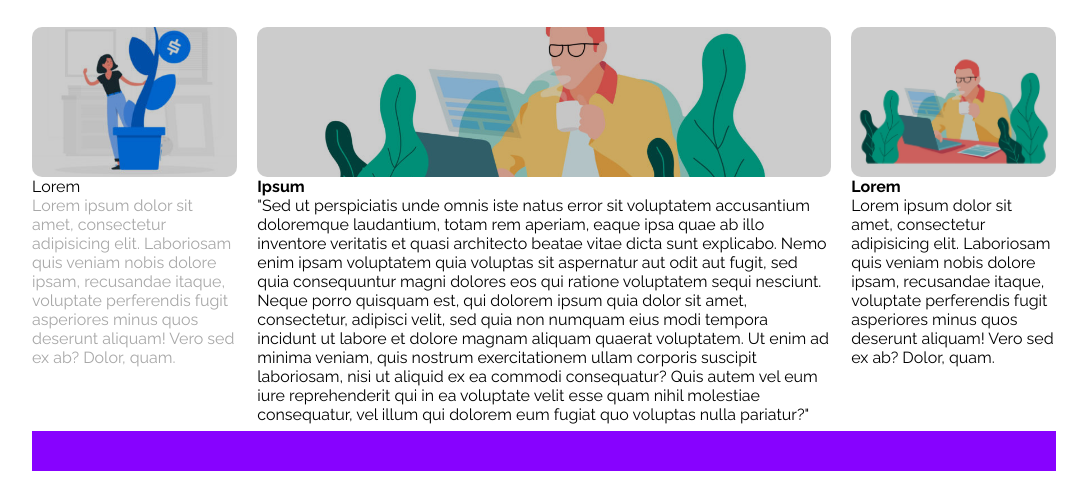
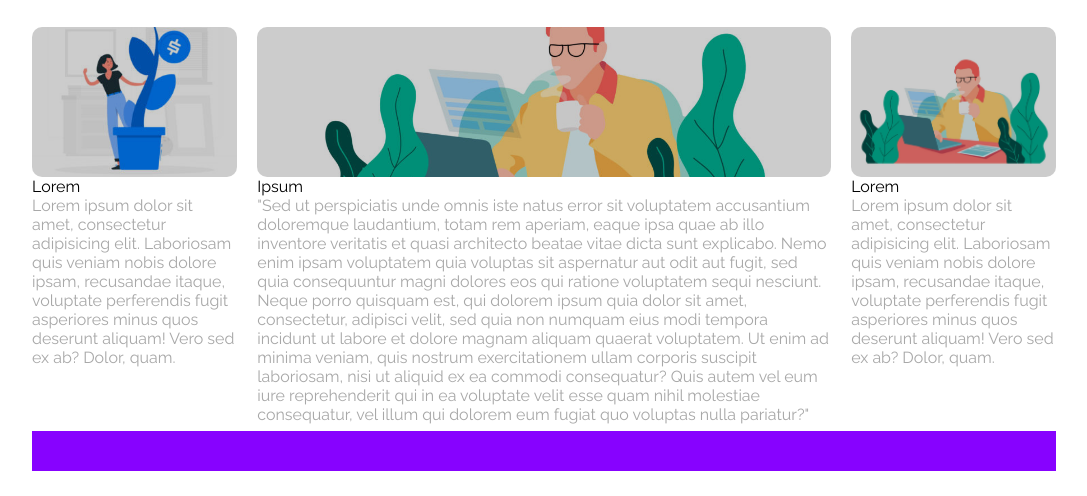
Before and after one commit to EdoardoLai96/htmlcss-wp, a plain HTML site: page index.html in a window 1280 px wide. Shown: the part 692-1188 px from the top of the page, without its empty margins (96-1183 px from the left). Drawn offline with Linux system fonts and the light colour scheme.

Commit message:
Aggiustamento font weight e color h4 e p colonne

```diff
--- a/style.css
+++ b/style.css
@@ -190,6 +190,15 @@ border-radius: 10px;
 
 }
 
+.contenuto .container h4{
+font-weight: 400;
+}
+
+.contenuto .container p{
+color: #A8A8A8;
+}
+
+
 .contenuto .container .overlay{
     position: absolute;
     top: 0;
@@ -229,6 +238,16 @@ border-radius: 10px;
 
 }
 
+.rightside .container h4{
+font-weight: 400;
+}
+
+.rightside .container p{
+color: #A8A8A8;
+}
+
+
+
 .rightside .container .overlay{
     position: absolute;
     top: 0;
```
